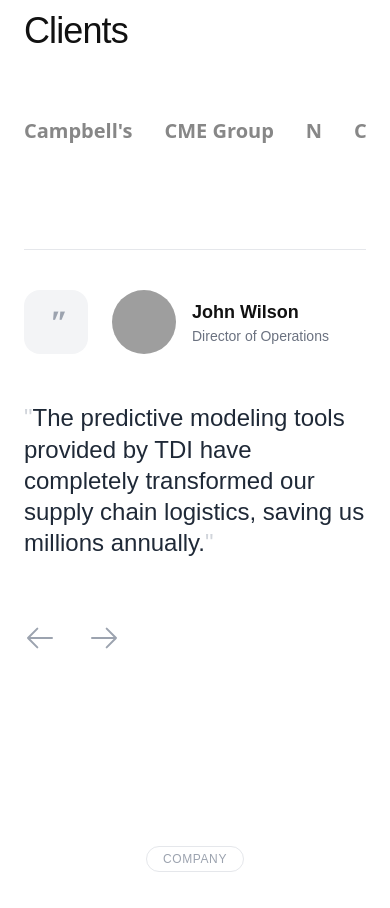
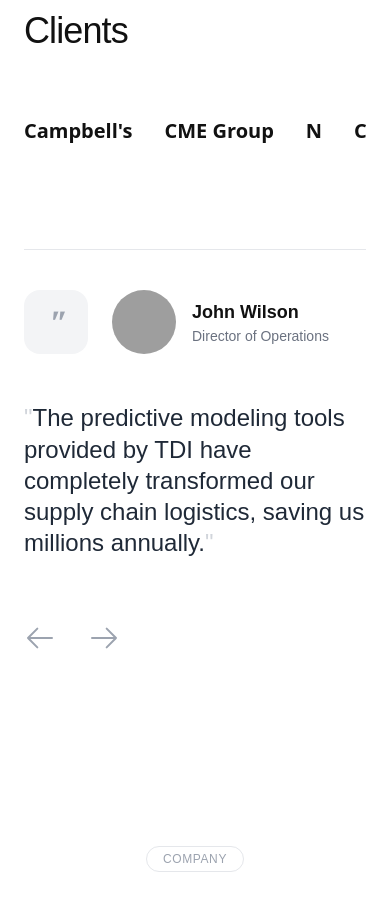
Before and after one commit to CodeHub1443/tdi-interactive-site, a Next.js app: page / in a window 390 px wide. Shown: the part 6433-7341 px from the top of the page. Built offline with nearby package versions, Linux system fonts and the light colour scheme; grey boxes are pictures that could not be loaded.

Commit message:
Add Framer Motion staggered scroll reveals to all primary sections

```diff
--- a/src/components/Leadership.tsx
+++ b/src/components/Leadership.tsx
@@ -1,5 +1,8 @@
+"use client";
+
 import React from "react";
 import Image from "next/image";
+import { motion } from "framer-motion";
 
 const leaders = [
   {
@@ -14,31 +17,54 @@ const leaders = [
   },
 ];
 
+const containerVariants = {
+  hidden: { opacity: 0 },
+  visible: {
+    opacity: 1,
+    transition: { staggerChildren: 0.15, delayChildren: 0.2 },
+  },
+};
+
+const itemVariants = {
+  hidden: { opacity: 0, y: 40 },
+  visible: {
+    opacity: 1, y: 0,
+    transition: { duration: 0.8, ease: [0.16, 1, 0.3, 1] as const }
+  },
+};
+
 const Leadership: React.FC = () => {
   return (
     <section className="bg-white text-textDark w-full py-24 md:py-32">
-      <div className="max-w-[1400px] mx-auto px-6 lg:px-8 flex flex-col items-center">
+      <motion.div
+        initial="hidden"
+        whileInView="visible"
+        viewport={{ once: true, margin: "-10%" }}
+        variants={containerVariants}
+        className="max-w-[1400px] mx-auto px-6 lg:px-8 flex flex-col items-center"
+      >
 
         {/* Header Block */}
-        <div className="border border-gray-200 rounded-full px-4 py-1 text-xs tracking-wider text-gray-400 mb-8 uppercase">
+        <motion.div variants={itemVariants} className="border border-gray-200 rounded-full px-4 py-1 text-xs tracking-wider text-gray-400 mb-8 uppercase">
           Company
-        </div>
+        </motion.div>
 
-        <h2 className="text-3xl md:text-5xl font-light text-center mb-6 tracking-tight">
+        <motion.h2 variants={itemVariants} className="text-3xl md:text-5xl font-light text-center mb-6 tracking-tight">
           About Our Company and Leadership Team
-        </h2>
+        </motion.h2>
 
-        <p className="text-sm md:text-base text-gray-500 font-light text-center max-w-2xl leading-relaxed mb-20">
+        <motion.p variants={itemVariants} className="text-sm md:text-base text-gray-500 font-light text-center max-w-2xl leading-relaxed mb-20">
           Founded in 2017, TDI Technologies is a self-funded, bootstrapped company
           serving Global Fortune 500 customers. Our commitment to innovation and excellence
           has positioned us as leaders in the AI and machine learning industry.
-        </p>
+        </motion.p>
 
         {/* Leadership Cards */}
         <div className="grid grid-cols-1 md:grid-cols-2 gap-8 lg:gap-12 w-full">
           {leaders.map((leader, i) => (
-            <div
+            <motion.div
               key={i}
+              variants={itemVariants}
               className="group relative bg-[#111] rounded-3xl overflow-hidden aspect-[4/3] flex items-end shadow-2xl hover:shadow-3xl transition-shadow duration-500"
             >
               <div className="grid grid-cols-2 w-full h-full">
@@ -78,11 +104,11 @@ const Leadership: React.FC = () => {
                   <div className="absolute inset-0 z-10 bg-gradient-to-t from-black/60 to-transparent pointer-events-none h-1/3 mt-auto" />
                 </div>
               </div>
-            </div>
+            </motion.div>
           ))}
         </div>
 
-      </div>
+      </motion.div>
     </section>
   );
 };
--- a/src/components/Products.tsx
+++ b/src/components/Products.tsx
@@ -1,5 +1,8 @@
+"use client";
+
 import React from "react";
 import Link from "next/link";
+import { motion } from "framer-motion";
 
 const products = [
   {
@@ -39,26 +42,49 @@ const products = [
   },
 ];
 
+const containerVariants = {
+  hidden: { opacity: 0 },
+  visible: {
+    opacity: 1,
+    transition: { staggerChildren: 0.15, delayChildren: 0.2 },
+  },
+};
+
+const itemVariants = {
+  hidden: { opacity: 0, y: 40 },
+  visible: {
+    opacity: 1, y: 0,
+    transition: { duration: 0.8, ease: [0.16, 1, 0.3, 1] as const }
+  },
+};
+
 const Products: React.FC = () => {
   return (
     <section className="bg-black text-white w-full py-24 md:py-32 border-t border-white/5 overflow-hidden">
-      <div className="max-w-[1800px] mx-auto px-6 lg:px-8 flex flex-col items-center">
+      <motion.div
+        initial="hidden"
+        whileInView="visible"
+        viewport={{ once: true, margin: "-10%" }}
+        variants={containerVariants}
+        className="max-w-[1800px] mx-auto px-6 lg:px-8 flex flex-col items-center"
+      >
 
         {/* Header */}
-        <div className="border border-white/20 rounded-full px-4 py-1 text-xs tracking-wider text-white/50 mb-8 uppercase">
+        <motion.div variants={itemVariants} className="border border-white/20 rounded-full px-4 py-1 text-xs tracking-wider text-white/50 mb-8 uppercase">
           Our Products
-        </div>
+        </motion.div>
 
-        <h2 className="text-3xl md:text-5xl font-light text-center mb-16 lg:mb-24 leading-snug">
+        <motion.h2 variants={itemVariants} className="text-3xl md:text-5xl font-light text-center mb-16 lg:mb-24 leading-snug">
           Explore our Cutting-Edge <br className="hidden md:block"/>
           Machine Learning Products
-        </h2>
+        </motion.h2>
 
         {/* Horizontal Slider/Grid */}
         <div className="grid grid-cols-1 md:grid-cols-2 lg:grid-cols-3 gap-6 w-full">
           {products.map((product) => (
-            <div
+            <motion.div
               key={product.id}
+              variants={itemVariants}
               className="group bg-[#020505] hover:bg-[#050a0a] border border-white/10 rounded-[2rem] overflow-hidden flex flex-col transition-all duration-300 min-h-[480px]"
             >
               {/* Top Graphic Panel */}
@@ -85,21 +111,21 @@ const Products: React.FC = () => {
                   Learn more &gt;
                 </Link>
               </div>
-            </div>
+            </motion.div>
           ))}
         </div>
 
         {/* Navigation Arrows */}
-        <div className="flex gap-4 mt-16 text-white/40">
+        <motion.div variants={itemVariants} className="flex gap-4 mt-16 text-white/40">
           <button className="w-10 h-10 flex items-center justify-center hover:text-white transition-colors">
             &larr;
           </button>
           <button className="w-10 h-10 flex items-center justify-center hover:text-white transition-colors">
             &rarr;
           </button>
-        </div>
+        </motion.div>
 
-      </div>
+      </motion.div>
     </section>
   );
 };
--- a/src/components/SolutionsGrid.tsx
+++ b/src/components/SolutionsGrid.tsx
@@ -1,5 +1,8 @@
+"use client";
+
 import React from "react";
 import Link from "next/link";
+import { motion } from "framer-motion";
 
 const solutions = [
   {
@@ -19,13 +22,35 @@ const solutions = [
   },
 ];
 
+const containerVariants = {
+  hidden: { opacity: 0 },
+  visible: {
+    opacity: 1,
+    transition: { staggerChildren: 0.15, delayChildren: 0.2 },
+  },
+};
+
+const itemVariants = {
+  hidden: { opacity: 0, y: 30 },
+  visible: {
+    opacity: 1, y: 0,
+    transition: { duration: 0.8, ease: [0.16, 1, 0.3, 1] as const }
+  },
+};
+
 const SolutionsGrid: React.FC = () => {
   return (
-    <section className="bg-black text-white w-full py-24 md:py-32 border-t border-white/5">
-      <div className="max-w-[1800px] mx-auto px-6 lg:px-8 grid grid-cols-1 xl:grid-cols-[1fr_2.5fr] gap-12 lg:gap-24">
+    <section className="bg-black text-white w-full py-24 md:py-32 border-t border-white/5 overflow-hidden">
+      <motion.div
+        initial="hidden"
+        whileInView="visible"
+        viewport={{ once: true, margin: "-10%" }}
+        variants={containerVariants}
+        className="max-w-[1800px] mx-auto px-6 lg:px-8 grid grid-cols-1 xl:grid-cols-[1fr_2.5fr] gap-12 lg:gap-24"
+      >
 
         {/* Left Side: Sticky or static CTA group */}
-        <div className="flex flex-col items-start gap-8">
+        <motion.div variants={itemVariants} className="flex flex-col items-start gap-8">
           <div className="border border-accentTeal/30 text-accentTeal text-xs font-semibold px-4 py-1.5 rounded-full mt-2">
             Enterprise Solutions
           </div>
@@ -37,19 +62,19 @@ const SolutionsGrid: React.FC = () => {
           <button className="flex items-center gap-3 border border-white/30 rounded-full px-6 py-3 text-sm hover:bg-white hover:text-black transition-all mb-4">
             Get Started <span className="text-lg leading-none">→</span>
           </button>
-        </div>
+        </motion.div>
 
         {/* Right Side: Headlines and Grid */}
         <div className="flex flex-col">
-          <h2 className="text-3xl md:text-5xl lg:text-[56px] font-normal leading-[1.1] mb-12 max-w-4xl tracking-tight">
+          <motion.h2 variants={itemVariants} className="text-3xl md:text-5xl lg:text-[56px] font-normal leading-[1.1] mb-12 max-w-4xl tracking-tight">
             Tailored Ai Solutions to Enhance <br className="hidden md:block"/>
             Your Business Performance
-          </h2>
+          </motion.h2>
 
           <div className="grid grid-cols-1 md:grid-cols-2 gap-4 lg:gap-6">
 
             {/* Header/Title Card within Grid */}
-            <div className="bg-[#050b0b] border border-white/5 rounded-2xl p-8 lg:p-10 flex flex-col justify-center min-h-[300px]">
+            <motion.div variants={itemVariants} className="bg-[#050b0b] border border-white/5 rounded-2xl p-8 lg:p-10 flex flex-col justify-center min-h-[300px]">
               <div className="w-8 h-8 rounded-full bg-accentTeal/10 flex items-center justify-center mb-6">
                 <span className="text-accentTeal text-xl">⚙</span>
               </div>
@@ -58,12 +83,13 @@ const SolutionsGrid: React.FC = () => {
                 ML Ops for Accurate <br/>
                 Forecasting
               </h3>
-            </div>
+            </motion.div>
 
             {/* Feature Cards Loop */}
-            {solutions.map((solution, idx) => (
-              <div
+            {solutions.map((solution) => (
+              <motion.div
                 key={solution.id}
+                variants={itemVariants}
                 className="group relative bg-[#050b0b] border border-white/5 hover:border-accentTeal/30 rounded-2xl p-8 lg:p-10 flex flex-col transition-all duration-500 overflow-hidden min-h-[300px]"
               >
                 <div className="flex items-center justify-between mb-8 z-10 w-full relative">
@@ -96,13 +122,13 @@ const SolutionsGrid: React.FC = () => {
 
                 {/* Hover Gradient Overlay */}
                 <div className="absolute inset-0 bg-gradient-to-br from-accentTeal/0 via-transparent to-accentTeal/5 opacity-0 group-hover:opacity-100 transition-opacity duration-500 pointer-events-none" />
-              </div>
+              </motion.div>
             ))}
 
           </div>
         </div>
 
-      </div>
+      </motion.div>
     </section>
   );
 };
--- a/src/components/Technology.tsx
+++ b/src/components/Technology.tsx
@@ -65,16 +65,38 @@ const AbstractTriangleGraphic = () => (
   </svg>
 );
 
+const containerVariants = {
+  hidden: { opacity: 0 },
+  visible: {
+    opacity: 1,
+    transition: { staggerChildren: 0.15, delayChildren: 0.2 },
+  },
+};
+
+const itemVariants = {
+  hidden: { opacity: 0, y: 30 },
+  visible: {
+    opacity: 1, y: 0,
+    transition: { duration: 0.8, ease: [0.16, 1, 0.3, 1] as const }
+  },
+};
+
 const Technology: React.FC = () => {
   const [activeIndex, setActiveIndex] = useState(3);
 
   return (
     <section className="bg-black text-white py-24 md:py-32 w-full overflow-hidden">
-      <div className="max-w-[1800px] mx-auto px-6 lg:px-8 grid grid-cols-1 lg:grid-cols-2 gap-16 lg:gap-24">
+      <motion.div
+        initial="hidden"
+        whileInView="visible"
+        viewport={{ once: true, margin: "-10%" }}
+        variants={containerVariants}
+        className="max-w-[1800px] mx-auto px-6 lg:px-8 grid grid-cols-1 lg:grid-cols-2 gap-16 lg:gap-24"
+      >
 
         {/* Left Column: List and Titles */}
         <div className="flex flex-col h-full justify-between">
-          <div>
+          <motion.div variants={itemVariants}>
             <div className="inline-block border border-white/20 rounded-full px-4 py-1.5 text-xs tracking-wide text-white/70 mb-8">
               Technology
             </div>
@@ -87,9 +109,9 @@ const Technology: React.FC = () => {
             <button className="flex items-center gap-3 border border-white/30 rounded-full px-6 py-3 text-sm hover:bg-white hover:text-black transition-all mb-16 lg:mb-24 w-max">
               Contact Us <span className="text-lg leading-none">→</span>
             </button>
-          </div>
+          </motion.div>
 
-          <div className="pb-4">
+          <motion.div variants={itemVariants} className="pb-4">
             <div className="flex justify-between items-center text-xs text-white/50 mb-6 uppercase tracking-wider font-semibold border-b border-white/10 pb-4">
               <span>Select an item</span>
               <span>{activeIndex + 1}/{techItems.length}</span>
@@ -121,11 +143,11 @@ const Technology: React.FC = () => {
                 );
               })}
             </div>
-          </div>
+          </motion.div>
         </div>
 
         {/* Right Column: Interactive Card Display */}
-        <div className="relative w-full h-[500px] lg:h-auto lg:min-h-[700px] flex items-stretch">
+        <motion.div variants={itemVariants} className="relative w-full h-[500px] lg:h-auto lg:min-h-[700px] flex items-stretch">
           <div className="w-full h-full relative rounded-3xl border border-white/10 bg-gradient-to-br from-white/[0.03] to-transparent overflow-hidden flex flex-col p-8 md:p-12">
 
             {/* Top Indicator */}
@@ -163,9 +185,9 @@ const Technology: React.FC = () => {
             <div className="absolute -bottom-32 -right-32 w-96 h-96 bg-accentTeal/10 blur-[100px] rounded-full pointer-events-none" />
             <div className="absolute top-1/2 left-1/2 -translate-x-1/2 -translate-y-1/2 w-[150%] h-[150%] bg-[radial-gradient(circle_at_center,rgba(255,255,255,0.02)_1px,transparent_1px)] bg-[size:24px_24px] pointer-events-none opacity-50 mix-blend-overlay" />
           </div>
-        </div>
+        </motion.div>
 
-      </div>
+      </motion.div>
     </section>
   );
 };
--- a/src/components/TestimonialSlider.tsx
+++ b/src/components/TestimonialSlider.tsx
@@ -2,6 +2,7 @@
 
 import React, { useState } from "react";
 import Image from "next/image";
+import { motion } from "framer-motion";
 
 const testimonials = [
   {
@@ -31,6 +32,22 @@ const partners = [
   "CME Group",
 ];
 
+const containerVariants = {
+  hidden: { opacity: 0 },
+  visible: {
+    opacity: 1,
+    transition: { staggerChildren: 0.15, delayChildren: 0.1 },
+  },
+};
+
+const itemVariants = {
+  hidden: { opacity: 0, y: 40 },
+  visible: {
+    opacity: 1, y: 0,
+    transition: { duration: 0.8, ease: [0.16, 1, 0.3, 1] as const }
+  },
+};
+
 const Testimonials: React.FC = () => {
   const [current, setCurrent] = useState(0);
 
@@ -39,11 +56,17 @@ const Testimonials: React.FC = () => {
 
   return (
     <section className="bg-white text-textDark w-full py-24 md:py-32">
-      <div className="max-w-[1800px] mx-auto px-6 lg:px-8 grid grid-cols-1 lg:grid-cols-2 gap-16 lg:gap-24 items-start">
+      <motion.div
+        initial="hidden"
+        whileInView="visible"
+        viewport={{ once: true, margin: "-10%" }}
+        variants={containerVariants}
+        className="max-w-[1800px] mx-auto px-6 lg:px-8 grid grid-cols-1 lg:grid-cols-2 gap-16 lg:gap-24 items-start"
+      >
 
         {/* Left Column: Headlines and Logos */}
         <div className="flex flex-col h-full justify-between">
-          <div>
+          <motion.div variants={itemVariants}>
             <div className="inline-block border border-gray-200 rounded-full px-4 py-1 text-xs tracking-wider text-gray-500 mb-8 uppercase">
               Partners
             </div>
@@ -51,20 +74,20 @@ const Testimonials: React.FC = () => {
             <h2 className="text-4xl md:text-5xl lg:text-[56px] font-normal leading-tight tracking-tight max-w-[500px]">
               We Build Enterprise AI Solutions For Our Clients
             </h2>
-          </div>
+          </motion.div>
 
           {/* Partner Logos Strip */}
-          <div className="mt-16 lg:mt-32 w-full overflow-hidden flex gap-8 md:gap-12 opacity-50 grayscale select-none">
+          <motion.div variants={itemVariants} className="mt-16 lg:mt-32 w-full overflow-hidden flex gap-8 md:gap-12 opacity-50 grayscale select-none">
             {partners.map((partner, idx) => (
               <span key={idx} className="text-xl md:text-2xl font-bold font-sans whitespace-nowrap shrink-0">
                 {partner}
               </span>
             ))}
-          </div>
+          </motion.div>
         </div>
 
         {/* Right Column: Testimonial Card */}
-        <div className="relative border-t border-gray-200 pt-10 mt-10 lg:mt-0 lg:border-t-0 lg:pt-0">
+        <motion.div variants={itemVariants} className="relative border-t border-gray-200 pt-10 mt-10 lg:mt-0 lg:border-t-0 lg:pt-0">
 
           <div className="flex gap-6 mb-12 items-center">
             {/* Quote Icon */}
@@ -111,9 +134,9 @@ const Testimonials: React.FC = () => {
             </button>
           </div>
 
-        </div>
+        </motion.div>
 
-      </div>
+      </motion.div>
     </section>
   );
 };
```
Also changed, not shown: src/components/Hero.tsx (+17 -4 lines).
